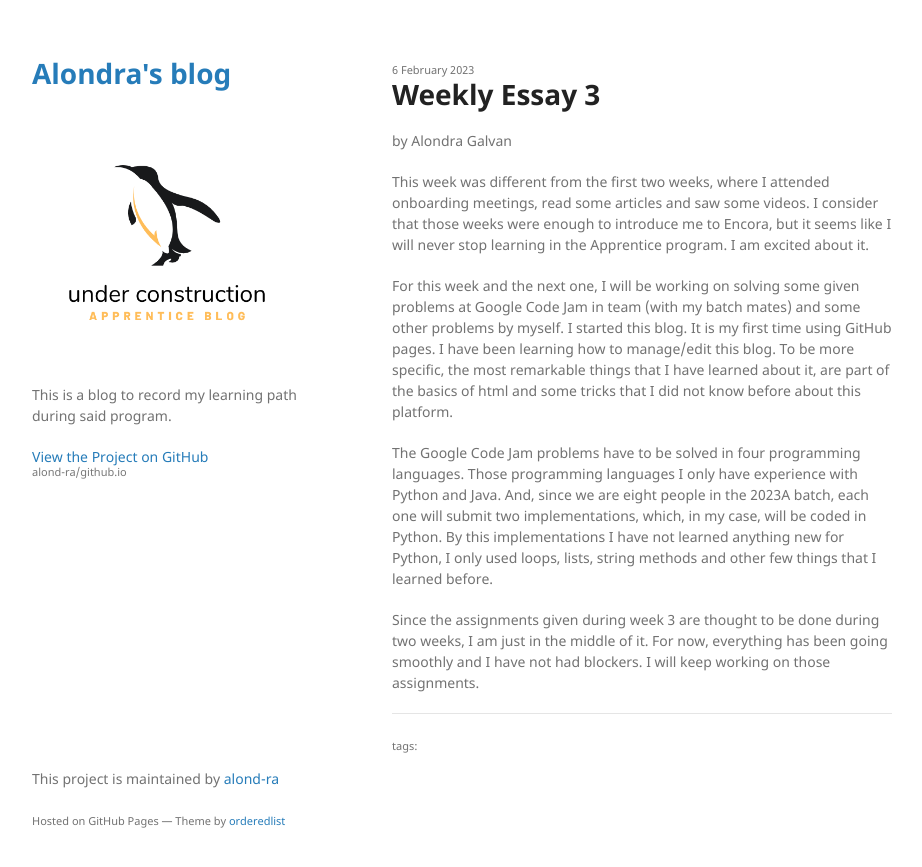
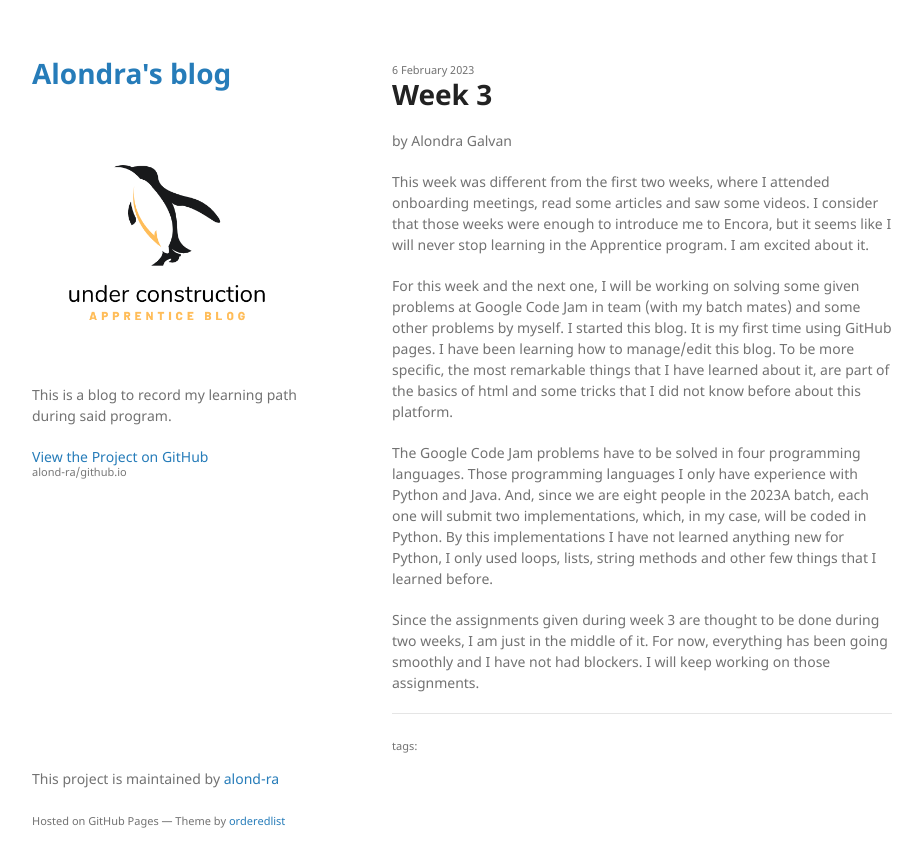
Before and after one commit to alond-ra/github.io, a Jekyll site: the page built from _posts/2023-02-06-Week 3.markdown, in a window 1280 px wide. Shown: the top 867 px of the page, without its empty margins (178-1100 px from the left). Built offline with Jekyll 4.4.1, drawn with Linux system fonts in a browser that asks for light colours.

Commit message:
Update 2023-02-06-Week 3.markdown

```diff
--- a/_posts/2023-02-06-Week 3.markdown
+++ b/_posts/2023-02-06-Week 3.markdown
@@ -1,6 +1,6 @@
 ---
 layout: post
-title:  "Weekly Essay 3"
+title:  "Week 3"
 date:   2023-02-06 15:00:56 -0600
 author: "Alondra Galvan"
 tags:
```
